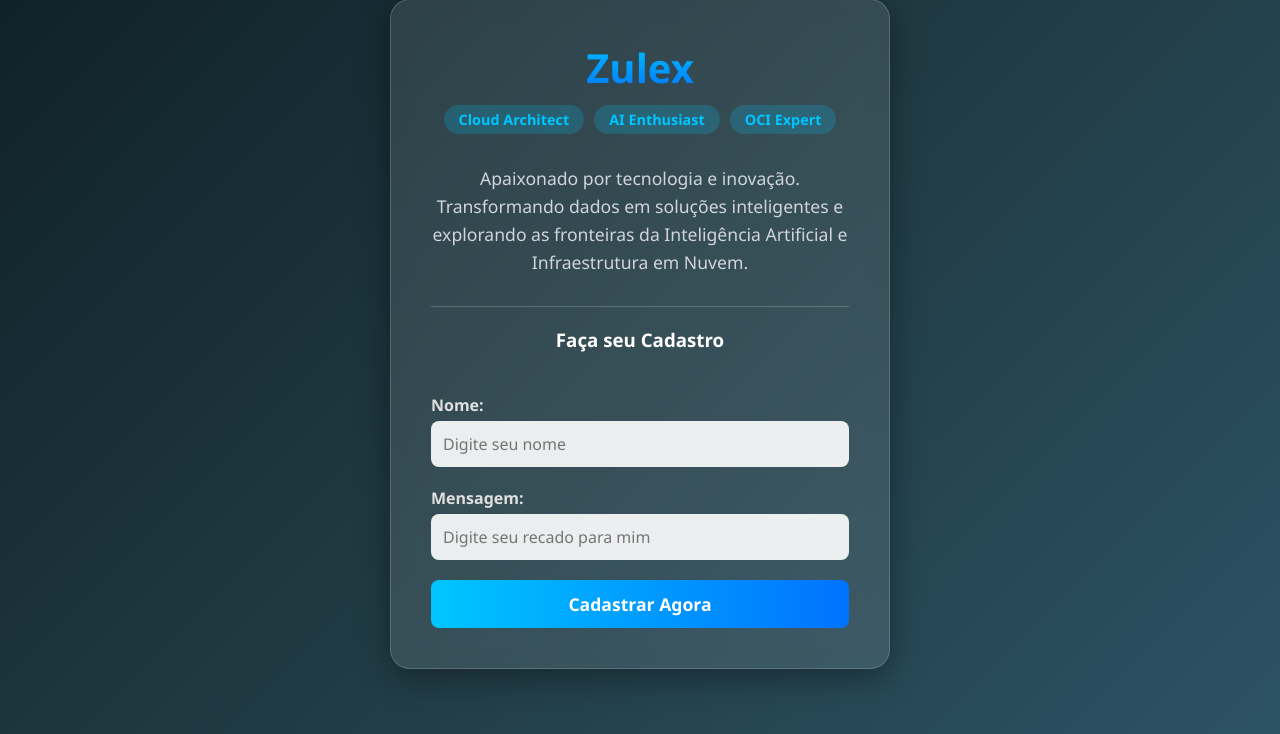
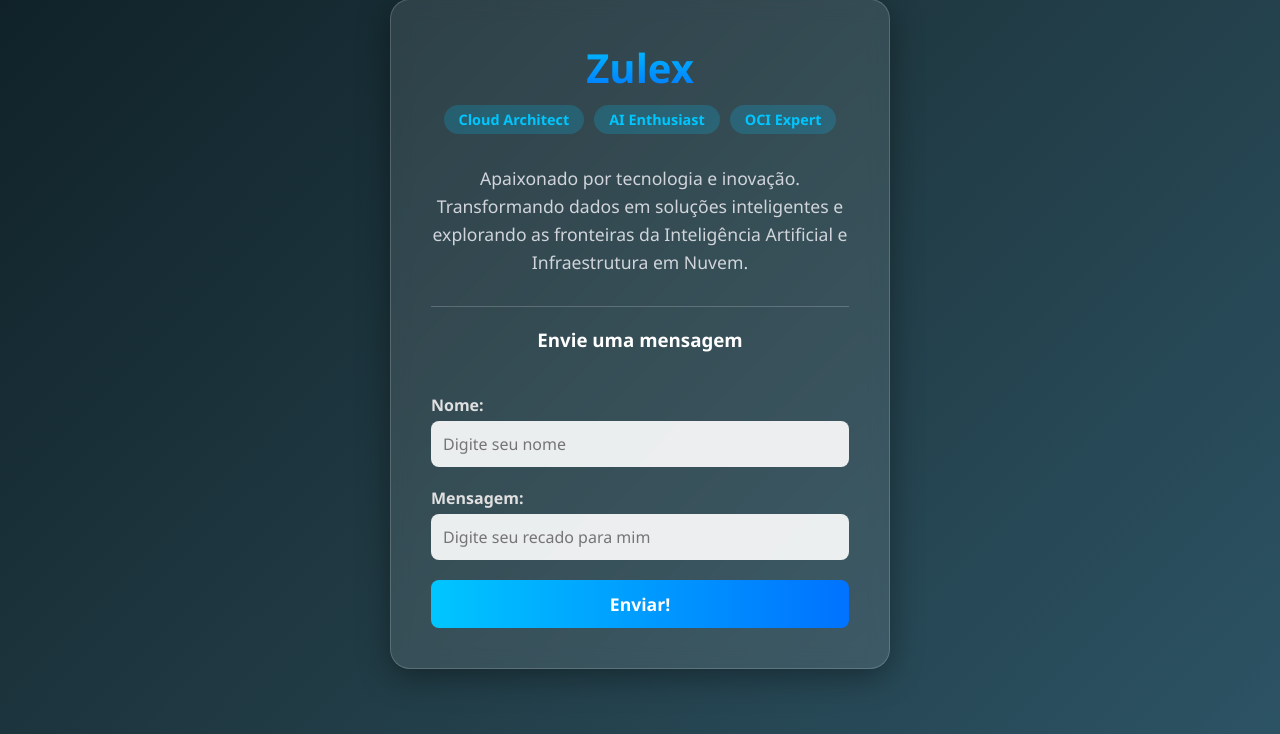
Before and after one commit to lucasdaniel-zulex/websitelucassantos, a Flask app: page / in a window 1280 px wide. Shown: the part 66-800 px from the top of the page. Run offline with Flask 3, Linux system fonts and the light colour scheme; parts of the project's set-up code (start-up, migrations or seed data) failed here and were passed over.

Commit message:
removendo partes

```diff
--- a/apps/templates/index.html
+++ b/apps/templates/index.html
@@ -166,7 +166,7 @@
 
         <hr style="border: 0; height: 1px; background: rgba(255,255,255,0.2); margin: 20px 0;">
 
-        <h3>Faça seu Cadastro</h3>
+        <h3>Envie uma mensagem</h3>
         <br>
 
         {% if mensagem %}
@@ -182,7 +182,7 @@
             <label for="email">Mensagem:</label>
             <input type="email" name="email" id="email" placeholder="Digite seu recado para mim" required>
 
-            <input type="submit" value="Cadastrar Agora">
+            <input type="submit" value="Enviar!">
         </form>
     </div>
 
```
